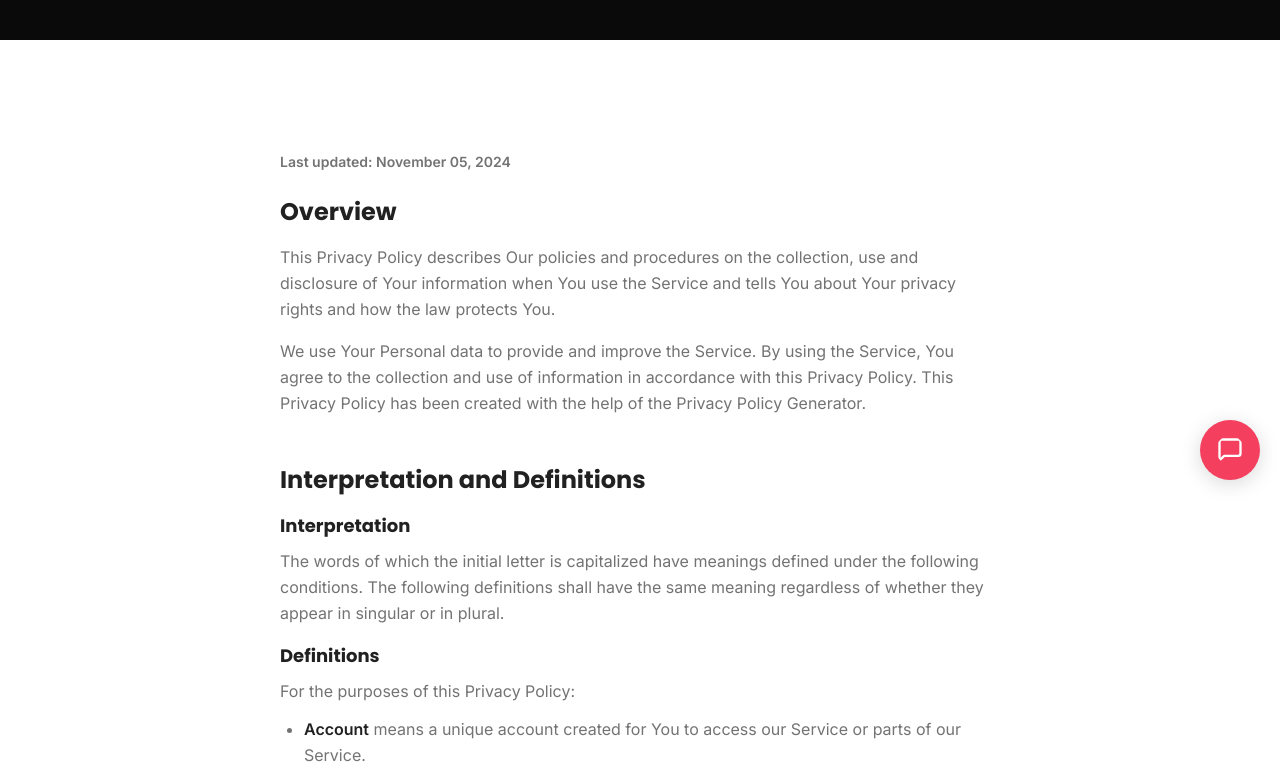
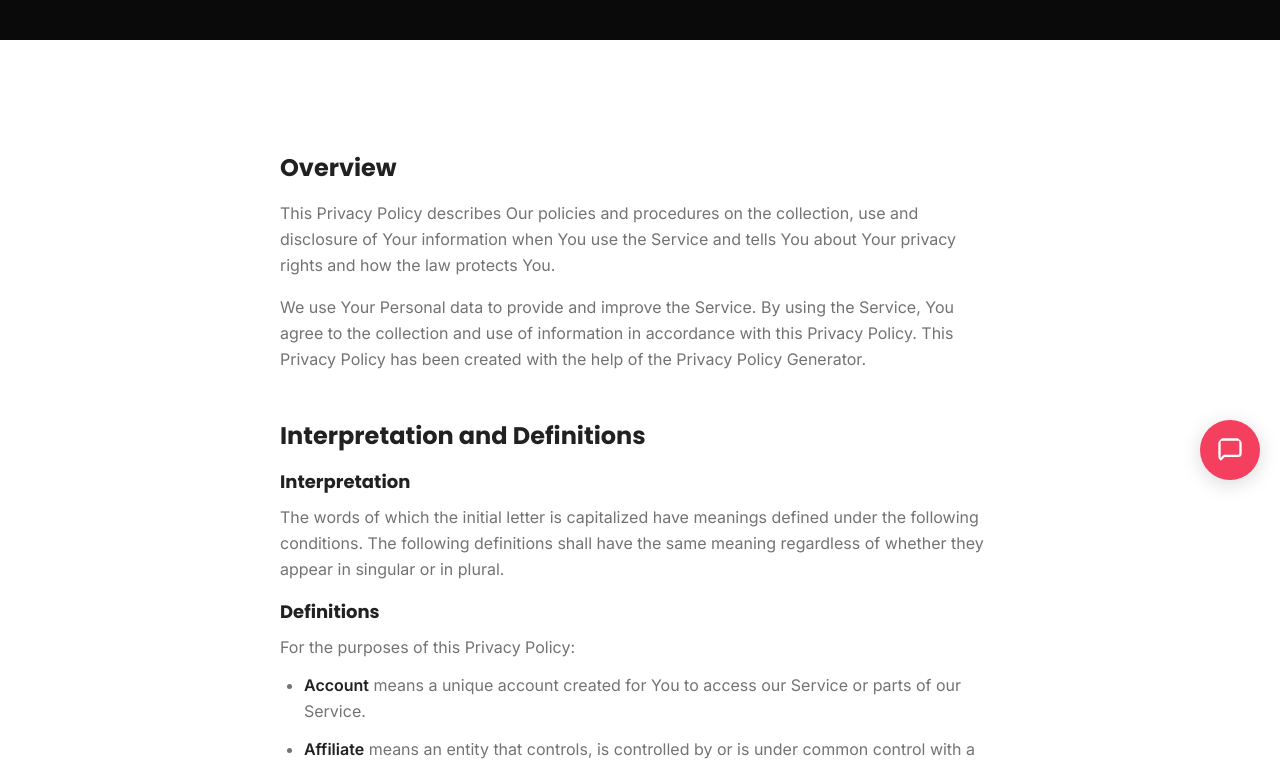
Before and after one commit to ash310049win-arch/qec, a Next.js app: page /privacy-policy in a window 1280 px wide. Shown: the part 300-1066 px from the top of the page. Built offline with nearby package versions, Linux system fonts and the light colour scheme; a web font is replaced by a local one.

Commit message:
Use Mauritius hero image in carousel and remove privacy policy last-updated date

```diff
--- a/app/privacy-policy/page.tsx
+++ b/app/privacy-policy/page.tsx
@@ -87,9 +87,7 @@ export default function PrivacyPolicyPage() {
       <PageBanner />
       <section className="bg-background py-20 lg:py-28">
         <div className="mx-auto max-w-3xl px-6">
-          <p className="text-sm font-semibold text-muted-foreground">Last updated: November 05, 2024</p>
-
-          <div className="mt-6 flex flex-col gap-12">
+          <div className="mt-0 flex flex-col gap-12">
             <Section title="Overview">
               <p>
                 This Privacy Policy describes Our policies and procedures on the collection, use and
--- a/components/home/destinations-preview-section.tsx
+++ b/components/home/destinations-preview-section.tsx
@@ -116,7 +116,7 @@ const destinations = [
   },
   {
     country: "Mauritius",
-    image: "/images/dest-mauritius.jpg",
+    image: "/images/dest-mauritius-hero.jpg",
     description:
       "Affordable, English-medium education in a safe island setting close to home.",
     href: "/destinations/mauritius",
```
